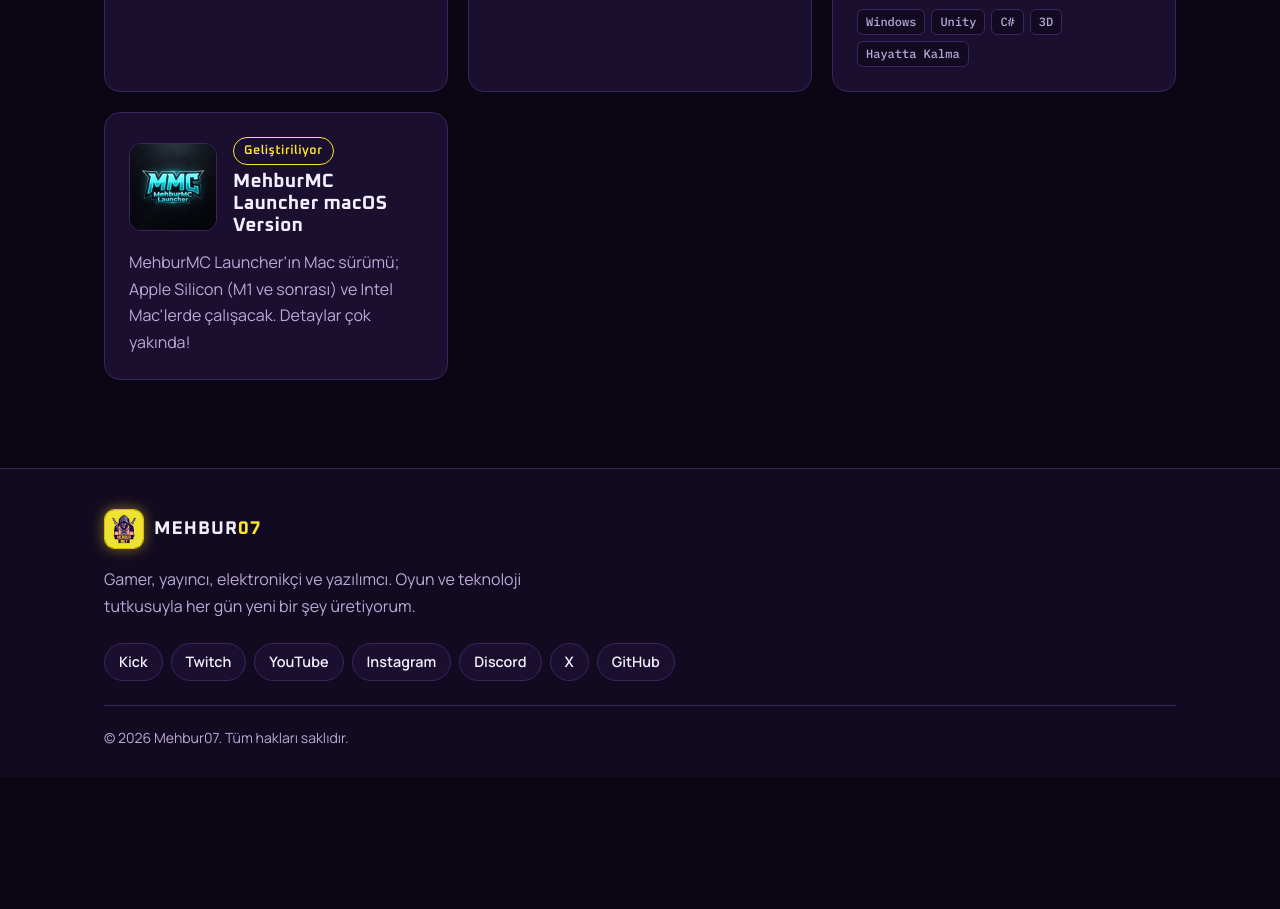
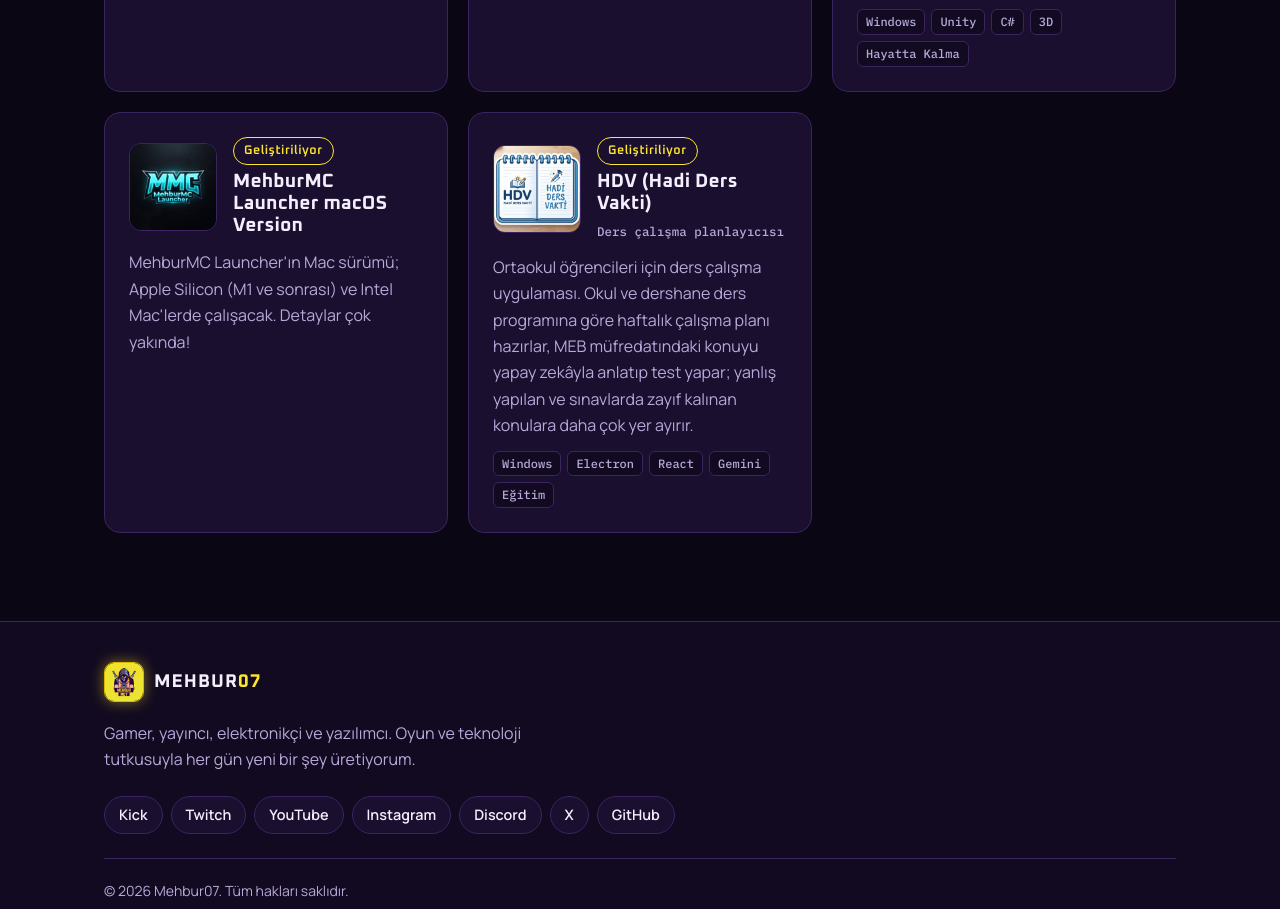
Before and after one commit to Mehbur07/mehbur07.github.io, a plain HTML site: page projelerim.html in a window 1280 px wide. Shown: the part 3517-4426 px from the top of the page. Before the commit the page ends 4294 px from the top, so only its background shows below. Drawn offline with Linux system fonts and the light colour scheme.

Commit message:
feat: add the HDV (Hadi Ders Vakti) card to work in progress
New in-development card with the HDV logo, description and tags (TR + EN);
the home page counter now shows 8 projects in development.

Co-Authored-By: Claude Opus 5.5 <noreply@anthropic.com>

```diff
--- a/assets/js/translations.js
+++ b/assets/js/translations.js
@@ -81,6 +81,7 @@ window.M07_TRANSLATIONS = {
     'alt.minimap': "Mehbur's Mini Map logo",
     'alt.mmcsite': 'MehburMC Launcher-Site logo',
     'alt.rg': 'RunGame logo',
+    'alt.hdv': 'HDV (Hadi Ders Vakti) logo',
     'alt.avatar': 'Mehbur07 mascot logo',
 
     /* --- Ana sayfa --- */
@@ -92,7 +93,7 @@ window.M07_TRANSLATIONS = {
     'home.mehpixBadge': 'Live',
     'home.mehpixText': 'The website of MehPiX, my software studio. Explore and download our projects like the PyAI chatbot and the Arduino-powered Quiz.',
     'home.mehpixCta': 'Visit Site',
-    'home.projectsCount': '9 ready · 7 in development',
+    'home.projectsCount': '9 ready · 8 in development',
     'home.projectsText': "My Minecraft launcher, my mods and the software I'm working on.",
     'home.go': 'Explore',
     'home.aboutEyebrow': "I'm Burak",
@@ -141,6 +142,9 @@ window.M07_TRANSLATIONS = {
     'projects.rg.meta': '3D survival game',
     'projects.rg.text': 'My block-based 3D survival game, built with Unity. Run, dig, build and survive in a 2 million x 2 million block world. The main menu, save system and health/hunger/stamina are done; inventory and crafting are next.',
     'projects.rg.survival': 'Survival',
+    'projects.hdv.meta': 'Study planner',
+    'projects.hdv.text': 'A study app for middle school students. It builds a weekly study plan around your school and prep-course timetables, teaches the current topic from the national (MEB) curriculum with AI and then quizzes you; topics you get wrong or score low on in exams get more time.',
+    'projects.hdv.edu': 'Education',
     'projects.mty.text': 'A floating, neon-cyan AI companion inspired by Verity. It chats with you through Gemini, fights for you, mines, builds houses and, when angered, turns into an 18-block-tall demon. Pitch-black nights, a flashlight and things watching from the dark await you.',
     'projects.wipTitle': "What I'm Working On",
     'projects.wipText': "Projects still in development. Once they're ready, you'll be able to download them here.",
--- a/projelerim.html
+++ b/projelerim.html
@@ -358,6 +358,23 @@
               </div>
               <p data-i18n="projects.mmcm.text">MehburMC Launcher'ın Mac sürümü; Apple Silicon (M1 ve sonrası) ve Intel Mac'lerde çalışacak. Detaylar çok yakında!</p>
             </article>
+
+            <!-- HDV (Hadi Ders Vakti): Windows masaüstü ders çalışma planlayıcısı (repo private, bağlantı yok) -->
+            <article class="card project-card">
+              <div class="project-card__head">
+                <div class="card__media"><img src="assets/img/hdv.jpg" alt="HDV (Hadi Ders Vakti) logosu" data-i18n-attr="alt:alt.hdv" width="88" height="88" loading="lazy"></div>
+                <div class="project-card__title">
+                  <span class="badge badge--outline" data-i18n="projects.inDev">Geliştiriliyor</span>
+                  <h3>HDV (Hadi Ders Vakti)</h3>
+                  <span class="project-card__meta" data-i18n="projects.hdv.meta">Ders çalışma planlayıcısı</span>
+                </div>
+              </div>
+              <p data-i18n="projects.hdv.text">Ortaokul öğrencileri için ders çalışma uygulaması. Okul ve dershane ders programına göre haftalık çalışma planı hazırlar, MEB müfredatındaki konuyu yapay zekâyla anlatıp test yapar; yanlış yapılan ve sınavlarda zayıf kalınan konulara daha çok yer ayırır.</p>
+              <ul class="tags">
+                <li class="tag">Windows</li><li class="tag">Electron</li><li class="tag">React</li><li class="tag">Gemini</li>
+                <li class="tag" data-i18n="projects.hdv.edu">Eğitim</li>
+              </ul>
+            </article>
           </div>
         </div>
 
```
Also changed, not shown: index.html (+1 -1 lines), assets/img/hdv.jpg (added), 1 other file.
